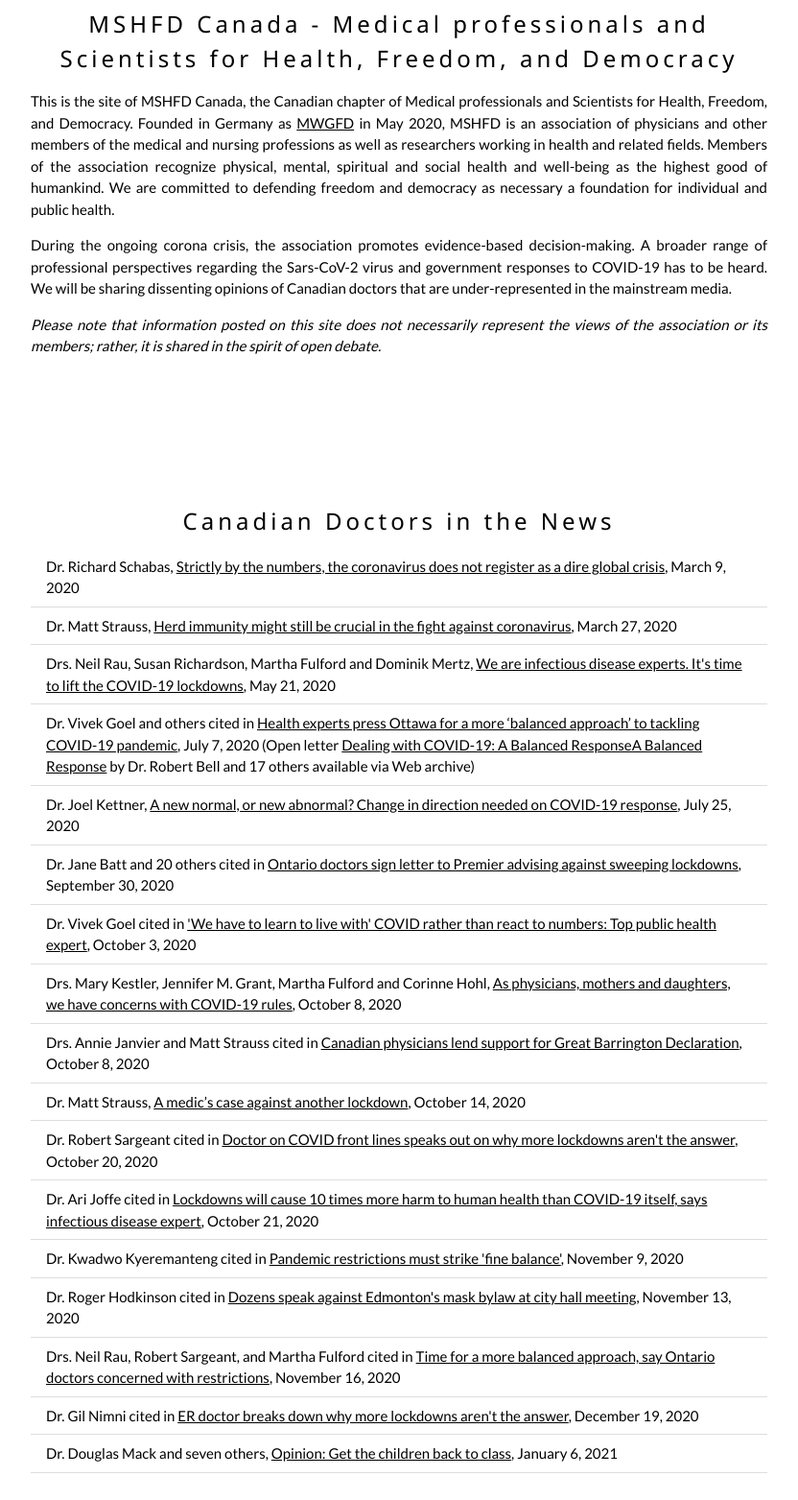
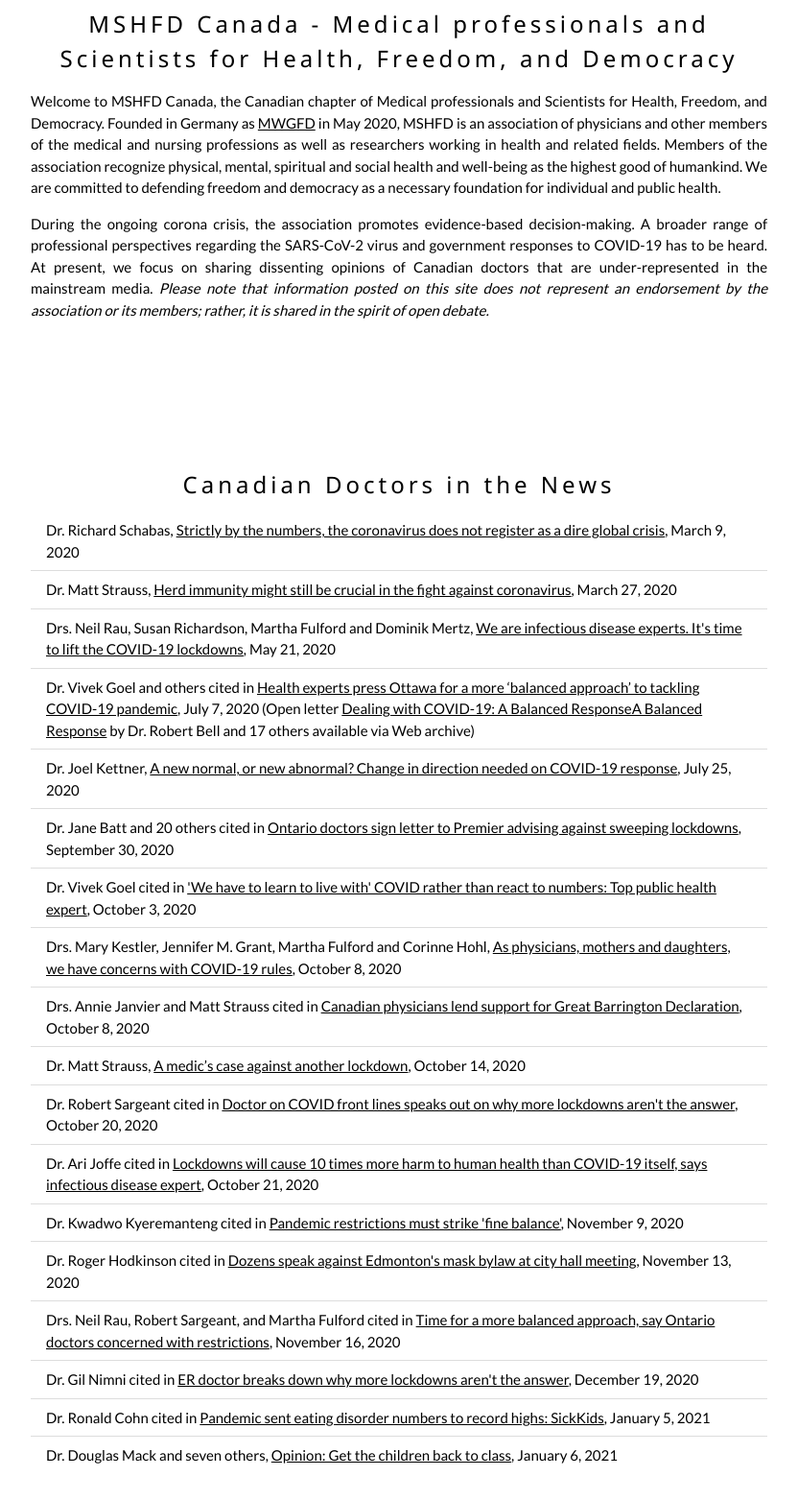
Before and after one commit to crinner/mshfd, a plain HTML site: page index.html in a window 1280 px wide. Shown: the part 277-1840 px from the top of the page at 96% size, without its empty margins (224-1056 px from the left). Drawn offline with nearby package versions, Linux system fonts and the light colour scheme.

Commit message:
Update index.html
Added Jan 5 Toronto Sun item and modified introductory description of MSHFD.

```diff
--- a/index.html
+++ b/index.html
@@ -52,9 +52,8 @@
   <div class="w3-container w3-content w3-center w3-padding-64" style="max-width:800px" id="home">
     <img src="mshfd-ca_logo-320px.png" alt="MSHFD Canada logo" />
     <h3 class="w3-wide">MSHFD Canada - Medical professionals and Scientists for Health, Freedom, and Democracy</h3>
-    <p class="w3-justify">This is the site of MSHFD Canada, the Canadian chapter of Medical professionals and Scientists for Health, Freedom, and Democracy. Founded in Germany as <a href="https://www.mwgfd.de/" target=_blank>MWGFD</a> in May 2020, MSHFD is an association of physicians and other members of the medical and nursing professions as well as researchers working in health and related fields. Members of the association recognize physical, mental, spiritual and social health and well-being as the highest good of humankind. We are committed to defending freedom and democracy as necessary a foundation for individual and public health.</p>
-    <p class="w3-justify">During the ongoing corona crisis, the association promotes evidence-based decision-making. A broader range of professional perspectives regarding the Sars-CoV-2 virus and government responses to COVID-19 has to be heard. We will be sharing dissenting opinions of Canadian doctors that are under-represented in the mainstream media.</p>
-    <p class="w3-justify"><em>Please note that information posted on this site does not necessarily represent the views of the association or its members; rather, it is shared in the spirit of open debate.</em></p>
+    <p class="w3-justify">Welcome to MSHFD Canada, the Canadian chapter of Medical professionals and Scientists for Health, Freedom, and Democracy. Founded in Germany as <a href="https://www.mwgfd.de/" target=_blank>MWGFD</a> in May 2020, MSHFD is an association of physicians and other members of the medical and nursing professions as well as researchers working in health and related fields. Members of the association recognize physical, mental, spiritual and social health and well-being as the highest good of humankind. We are committed to defending freedom and democracy as a necessary foundation for individual and public health.</p>
+    <p class="w3-justify">During the ongoing corona crisis, the association promotes evidence-based decision-making. A broader range of professional perspectives regarding the SARS-CoV-2 virus and government responses to COVID-19 has to be heard. At present, we focus on sharing dissenting opinions of Canadian doctors that are under-represented in the mainstream media. <em>Please note that information posted on this site does not represent an endorsement by the association or its members; rather, it is shared in the spirit of open debate.</em></p>
     <!--p class="w3-justify"></p-->
   </div>
 
@@ -78,8 +77,8 @@
          <li>Dr. Roger Hodkinson cited in <a href="https://www.cbc.ca/news/canada/edmonton/covid-19-city-council-mask-1.5802168" target=_blank>Dozens speak against Edmonton's mask bylaw at city hall meeting</a>, November 13, 2020</li>
          <li>Drs. Neil Rau, Robert Sargeant, and Martha Fulford cited in <a href="https://torontosun.com/news/provincial/time-for-a-more-balanced-approach-say-ontario-doctors-concerned-with-restrictions" target=_blank>Time for a more balanced approach, say Ontario doctors concerned with restrictions</a>, November 16, 2020</li>
          <li>Dr. Gil Nimni cited in <a href="https://torontosun.com/opinion/columnists/furey-er-doctor-breaks-down-why-more-lockdowns-arent-the-answer" target=_blank>ER doctor breaks down why more lockdowns aren't the answer</a>, December 19, 2020</li>
+         <li>Dr. Ronald Cohn cited in <a href="https://torontosun.com/news/local-news/pandemic-sent-eating-disorder-numbers-to-record-highs-sickkids/" target=_blank>Pandemic sent eating disorder numbers to record highs: SickKids</a>, January 5, 2021</li>
          <li>Dr. Douglas Mack and seven others, <a href="https://nationalpost.com/opinion/opinion-get-the-children-back-to-class/" target=_blank>Opinion: Get the children back to class</a>, January 6, 2021</li>
-         <li></li>
          <!--li></li-->
     </ul>
     <!--p class="w3-justify"></p-->
@@ -101,7 +100,7 @@
   <!-- Contact -->
   <div class="w3-container w3-content w3-center w3-padding-64" style="max-width:800px" id="contact">
     <h3 class="w3-wide">Contact Information</h3>
-    <p class="w3-justify">Site created and maintained by <a href="https://gis.blog.ryerson.ca/" target=_blank>Dr. Claus Rinner</a>. Please email <em>crinner at ryerson dot ca</em> using "MSHFD" in the subject line, if you would like to participate in MSHFD Canada or have suggestions for additional resources. </p>
+    <p class="w3-justify">Site created and maintained by <a href="https://gis.blog.ryerson.ca/" target=_blank>Dr. Claus Rinner</a>. Please email <em>crinner at ryerson dot ca</em> using "MSHFD" in the subject line, if you would like to participate in founding MSHFD Canada or have suggestions for additional resources. </p>
     <!--p class="w3-justify"></p-->
   </div>
 
```
